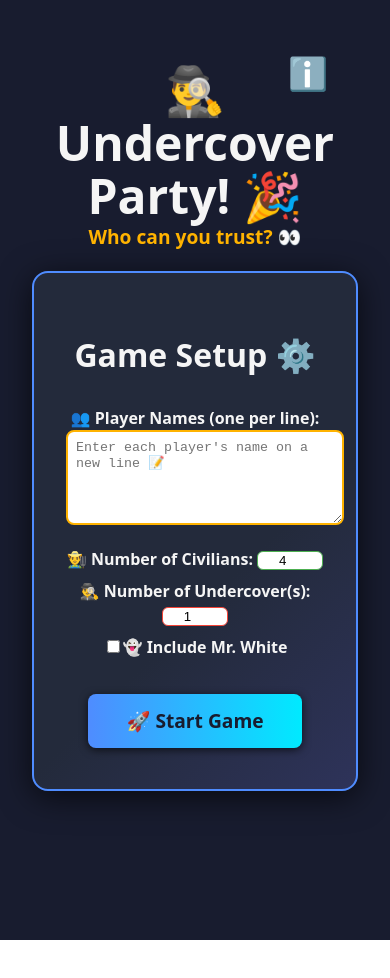
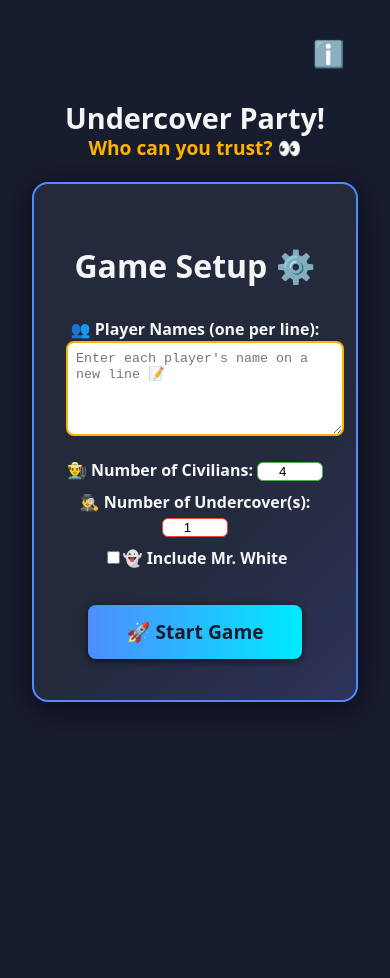
Before and after one commit to sourabh-zanwar/undercover-game, a React (Vite) app: page / in a window 390 px wide. Before the commit the page ends 940 px from the top, so only its background shows below. Built offline with nearby package versions, Linux system fonts and the light colour scheme.

Commit message:
fixed info layout

```diff
--- a/src/App.css
+++ b/src/App.css
@@ -96,3 +96,34 @@ body {
 .read-the-docs {
   color: #888;
 }
+
+/* Mobile responsive styles */
+@media (max-width: 768px) {
+  .app-title {
+    margin-top: 60px !important;
+    font-size: 2.2rem !important;
+  }
+
+  .info-btn {
+    top: 12px !important;
+    right: 12px !important;
+    width: 40px !important;
+    height: 40px !important;
+    font-size: 1.8rem !important;
+  }
+}
+
+@media (max-width: 480px) {
+  .app-title {
+    margin-top: 70px !important;
+    font-size: 1.8rem !important;
+  }
+
+  .info-btn {
+    top: 10px !important;
+    right: 10px !important;
+    width: 36px !important;
+    height: 36px !important;
+    font-size: 1.6rem !important;
+  }
+}
--- a/src/App.jsx
+++ b/src/App.jsx
@@ -146,7 +146,7 @@ function App() {
           </div>
         </div>
       )}
-      <h1 style={{ fontSize: '3rem', marginBottom: 0 }}>🕵️‍♂️ Undercover Party! 🎉</h1>
+      <h1 className="app-title" style={{ fontSize: '3rem', marginBottom: 0 }}>Undercover Party!</h1>
       <p style={{ marginTop: 0, color: '#ffb300', fontWeight: 'bold', fontSize: '1.2rem' }}>Who can you trust? 👀</p>
       {screen === SCREENS.SETUP && (
         <div className="card fun-card">
```
